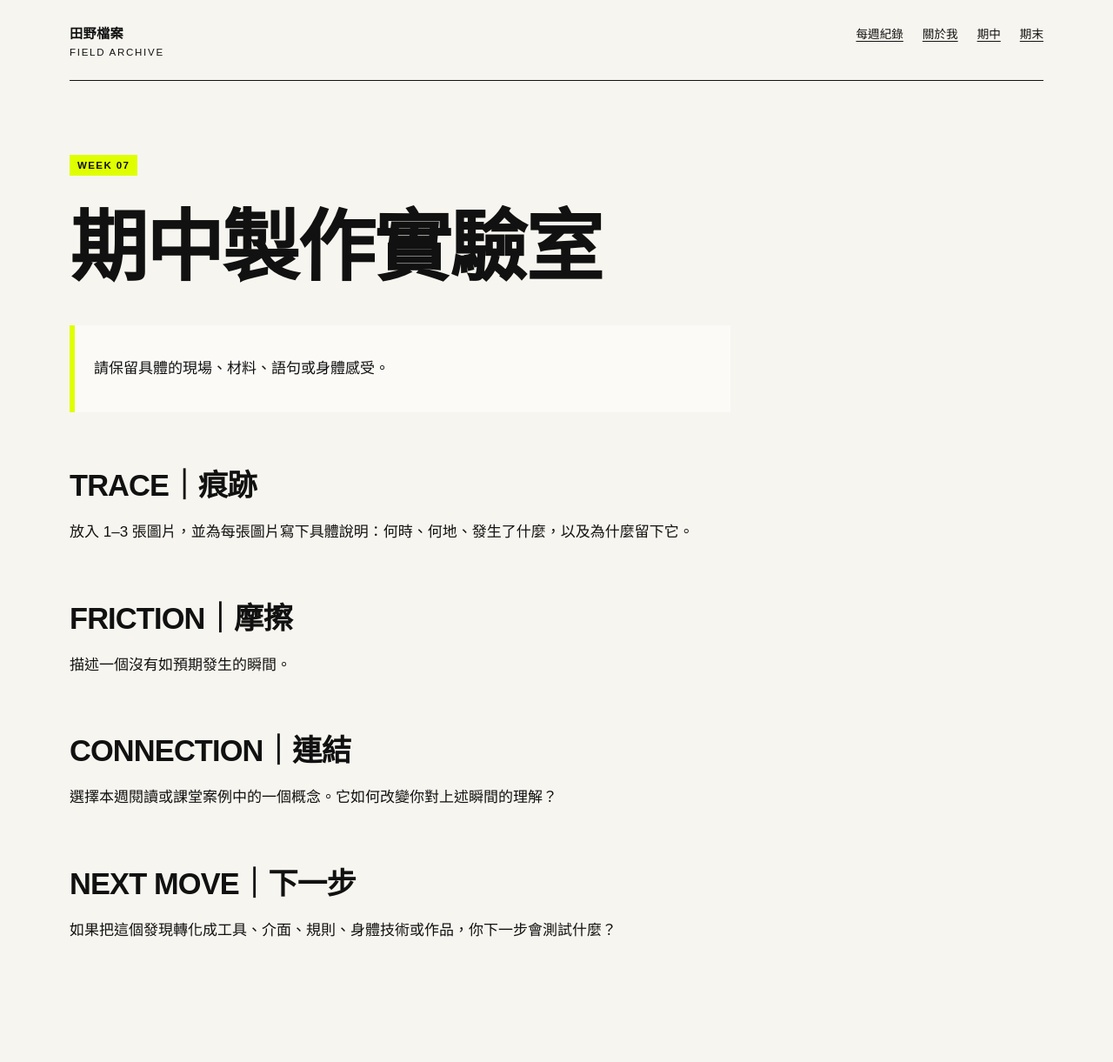
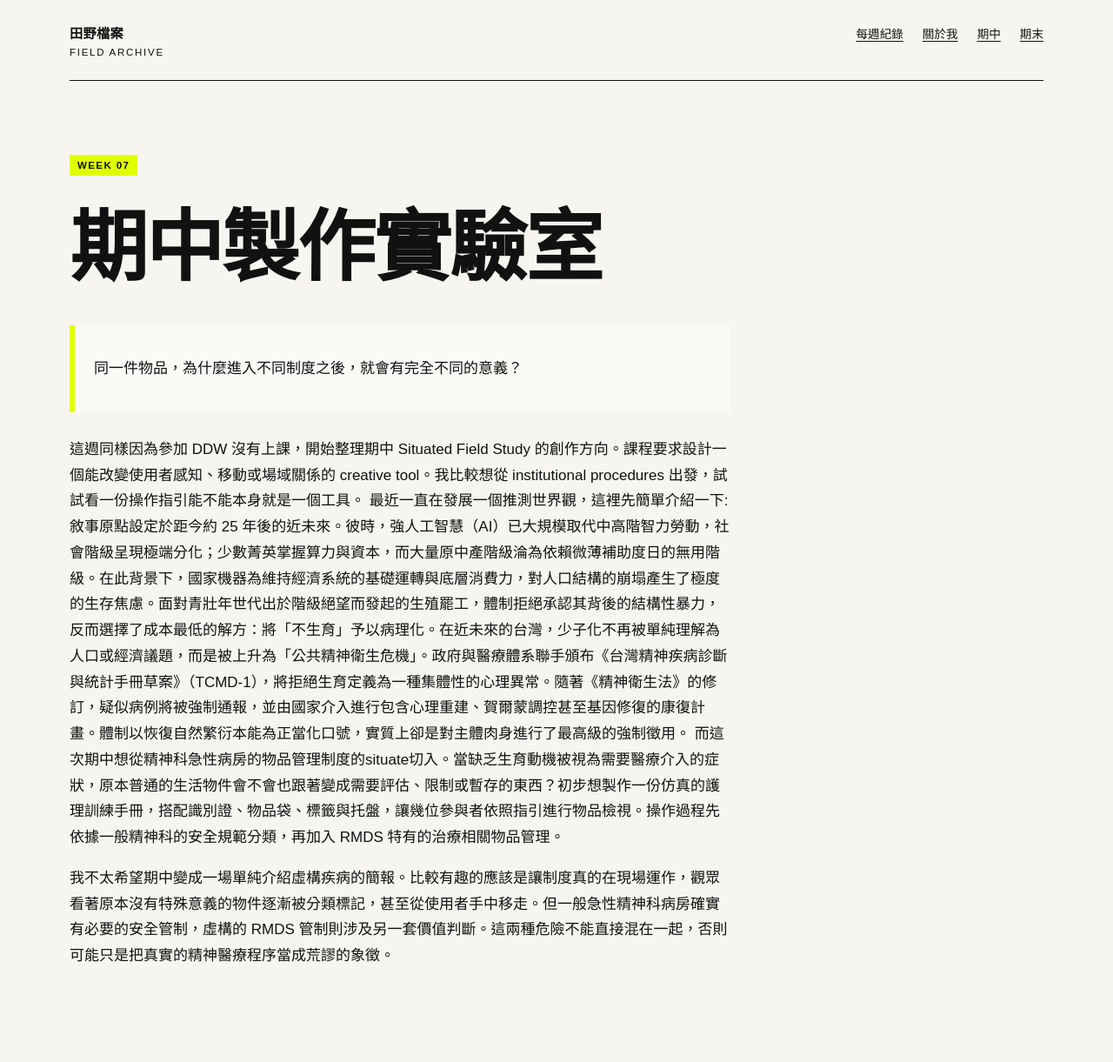
Before and after one commit to joycepig409/fieldworkarchive, a Jekyll site: the page built from weeks/week-07.md, in a window 1280 px wide. Shown: the whole page at 87% size. Built offline with Jekyll 4.4.1, drawn with Linux system fonts in a browser that asks for light colours; before the commit the page ends 1192 px from its top, so only the background shows below that.

Commit message:
Update week-07.md

```diff
--- a/weeks/week-07.md
+++ b/weeks/week-07.md
@@ -7,20 +7,10 @@ permalink: /weeks/week-07/
 
 # 期中製作實驗室
 
-> 請保留具體的現場、材料、語句或身體感受。
+> 同一件物品，為什麼進入不同制度之後，就會有完全不同的意義？
 
-## TRACE｜痕跡
+這週同樣因為參加 DDW 沒有上課，開始整理期中 Situated Field Study 的創作方向。課程要求設計一個能改變使用者感知、移動或場域關係的 creative tool。我比較想從 institutional procedures 出發，試試看一份操作指引能不能本身就是一個工具。
+最近一直在發展一個推測世界觀，這裡先簡單介紹一下: 敘事原點設定於距今約 25 年後的近未來。彼時，強人工智慧（AI）已大規模取代中高階智力勞動，社會階級呈現極端分化；少數菁英掌握算力與資本，而大量原中產階級淪為依賴微薄補助度日的無用階級。在此背景下，國家機器為維持經濟系統的基礎運轉與底層消費力，對人口結構的崩塌產生了極度的生存焦慮。面對青壯年世代出於階級絕望而發起的生殖罷工，體制拒絕承認其背後的結構性暴力，反而選擇了成本最低的解方：將「不生育」予以病理化。在近未來的台灣，少子化不再被單純理解為人口或經濟議題，而是被上升為「公共精神衛生危機」。政府與醫療體系聯手頒布《台灣精神疾病診斷與統計手冊草案》（TCMD-1），將拒絕生育定義為一種集體性的心理異常。隨著《精神衛生法》的修訂，疑似病例將被強制通報，並由國家介入進行包含心理重建、賀爾蒙調控甚至基因修復的康復計畫。體制以恢復自然繁衍本能為正當化口號，實質上卻是對主體肉身進行了最高級的強制徵用。
+而這次期中想從精神科急性病房的物品管理制度的situate切入。當缺乏生育動機被視為需要醫療介入的症狀，原本普通的生活物件會不會也跟著變成需要評估、限制或暫存的東西？初步想製作一份仿真的護理訓練手冊，搭配識別證、物品袋、標籤與托盤，讓幾位參與者依照指引進行物品檢視。操作過程先依據一般精神科的安全規範分類，再加入 RMDS 特有的治療相關物品管理。
 
-放入 1–3 張圖片，並為每張圖片寫下具體說明：何時、何地、發生了什麼，以及為什麼留下它。
-
-## FRICTION｜摩擦
-
-描述一個沒有如預期發生的瞬間。
-
-## CONNECTION｜連結
-
-選擇本週閱讀或課堂案例中的一個概念。它如何改變你對上述瞬間的理解？
-
-## NEXT MOVE｜下一步
-
-如果把這個發現轉化成工具、介面、規則、身體技術或作品，你下一步會測試什麼？
+我不太希望期中變成一場單純介紹虛構疾病的簡報。比較有趣的應該是讓制度真的在現場運作，觀眾看著原本沒有特殊意義的物件逐漸被分類標記，甚至從使用者手中移走。但一般急性精神科病房確實有必要的安全管制，虛構的 RMDS 管制則涉及另一套價值判斷。這兩種危險不能直接混在一起，否則可能只是把真實的精神醫療程序當成荒謬的象徵。
```
